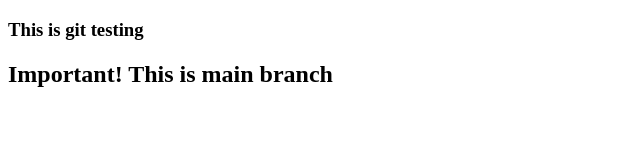
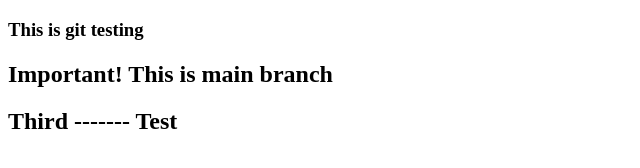
Before and after one commit to HappyLeo-apn/MySmallTest, a plain HTML site: page index.html in a window 1280 px wide. Shown: the whole page, without its empty margins (0-640 px from the left). Drawn offline with Linux system fonts and the light colour scheme.

Commit message:
Third things for test user

```diff
--- a/index.html
+++ b/index.html
@@ -9,5 +9,7 @@
 <body>
     <h3>This is git testing</h3>
     <h2>Important! This is main branch</h2>
+
+    <h2>Third ------- Test</h2>
 </body>
 </html>
```
